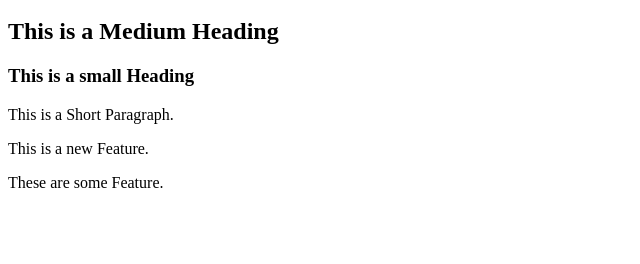
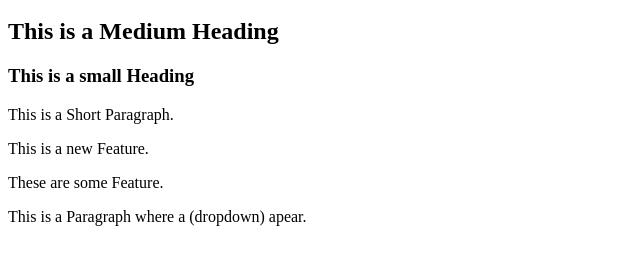
Before and after one commit to bandhan07/Localrepo, a plain HTML site: page index.html in a window 1280 px wide. Shown: the part 48-312 px from the top of the page, without its empty margins (0-640 px from the left). Drawn offline with Linux system fonts and the light colour scheme.

```diff
--- a/index.html
+++ b/index.html
@@ -5,3 +5,5 @@
 <p>This is a Short Paragraph.</p>
 <p>This is a new Feature.</p>
 <p>These are some Feature.</p>
+
+<p>This is a Paragraph where a (dropdown) apear.</p>
```
